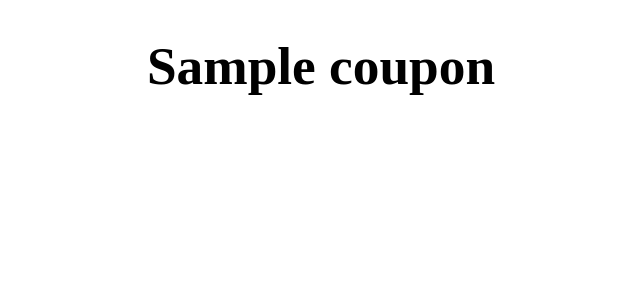
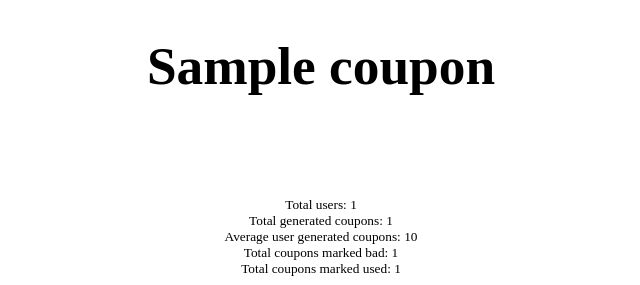
Before and after one commit to danomoseley/couponGenerator, a Flask app: template templates/index.html in a window 1280 px wide. Shown: the part 570-855 px from the top of the page, without its empty margins (319-959 px from the left). Before the commit the page ends 665 px from the top, so only its background shows below. Run offline with Flask 2, Linux system fonts and the light colour scheme; the template is opened without the code that fills it: most values are stand-ins (such as "Sample title", 1, 10 or a date in 2020); some libraries are stand-ins or nearby versions.

Commit message:
Display stats

```diff
--- a/analytics.py
+++ /dev/null
@@ -1,4 +0,0 @@
-#!/usr/bin/env python
-from main import analytics
-
-analytics()
--- a/main.py
+++ b/main.py
@@ -7,21 +7,40 @@ app = Flask(__name__)
 r = redis.StrictRedis(host='localhost', port=6379, db=0)
 app.debug = True
 
-def analytics():
+def getStats():
    keys = []
+   total_users = 0
+   generated_coupons = 0
    for key in r.keys():
-      keys.append((key,int(r.get(key))))
-   sorted_keys = sorted(keys, key=lambda tup: tup[1], reverse=True)
+      if (r.type(key) == 'string' and key != 'total_coupons_generated'):
+         val = r.get(key)
+         total_users += 1
+         keys.append((key,val))
+         generated_coupons += int(val)
+
+   sorted_keys = sorted(keys, key=lambda x: int(x[1]), reverse=True)
    for key in sorted_keys:
       print "%s - %s" % (key[0], key[1])
 
+   return {
+      'total_user_generated_coupons': generated_coupons,
+      'total_users': total_users,
+      'average_generated_coupons': round(float(generated_coupons)/float(total_users),1),
+      'total_bad_coupons': r.scard("bad_coupons"),
+      'total_used_coupons': r.scard("used_coupons")
+   }
+
 def trackUsage(coupon):
+   visitor_ip = request.remote_addr
+
+   if visitor_ip in ['74.69.161.126']:
+       return
+
    if not r.get('total_coupons_generated'):
       r.set('total_coupons_generated', 1)
    else:
       r.incr('total_coupons_generated')
 
-   visitor_ip = request.remote_addr
    if not r.get(visitor_ip):
       r.set(visitor_ip,1)
    else:
@@ -72,7 +91,7 @@ def index(count=1):
       fifteen_off_50_coupons.append(makeCoupon(1))
       fifty_off_250_coupons.append(makeCoupon(2))
 
-   total_coupons_generated = r.get('total_coupons_generated')
+   stats = getStats()
    return render_template('index.html', **locals())
 
 @app.route('/coupon/mark_bad', methods = ['POST'])
--- a/templates/index.html
+++ b/templates/index.html
@@ -16,6 +16,7 @@
          .glyphicon{cursor:pointer; color:red;}
          .glyphicon-ok.activated{color:green;}
          body{font-size: 20pt;text-align:center;}
+         #stats{margin-top:100px;font-size:10pt}
       </style>
    </head>
    <body>
@@ -45,7 +46,13 @@
             <span title="Mark Coupon Used" class="mark_used glyphicon glyphicon-ok" data-coupon="{{coupon}}"></span>
          </h1>
       {% endfor %}
-      <span style="color:white">{{total_coupons_generated}} total coupons generated</span>
+      <div id="stats">
+         Total users: {{stats['total_users']}}<br/>
+         Total generated coupons: {{stats['total_user_generated_coupons']}}<br/>
+         Average user generated coupons: {{stats['average_generated_coupons']}}<br/>
+         Total coupons marked bad: {{stats['total_bad_coupons']}}<br/>
+         Total coupons marked used: {{stats['total_used_coupons']}}<br/>
+      </div>
       <script>
          $(document).ready(function() {
             $(".mark_bad").on("click", function(){
```
